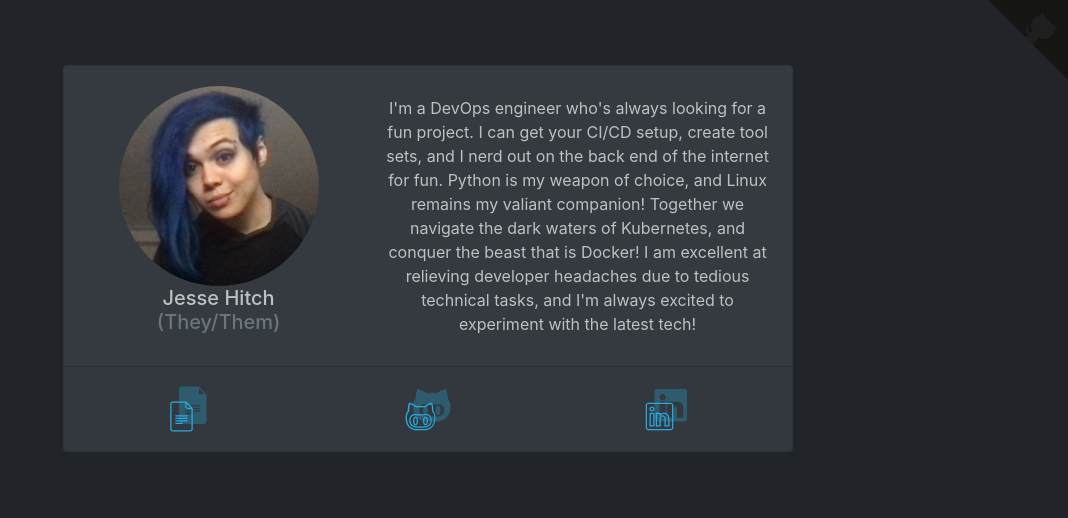
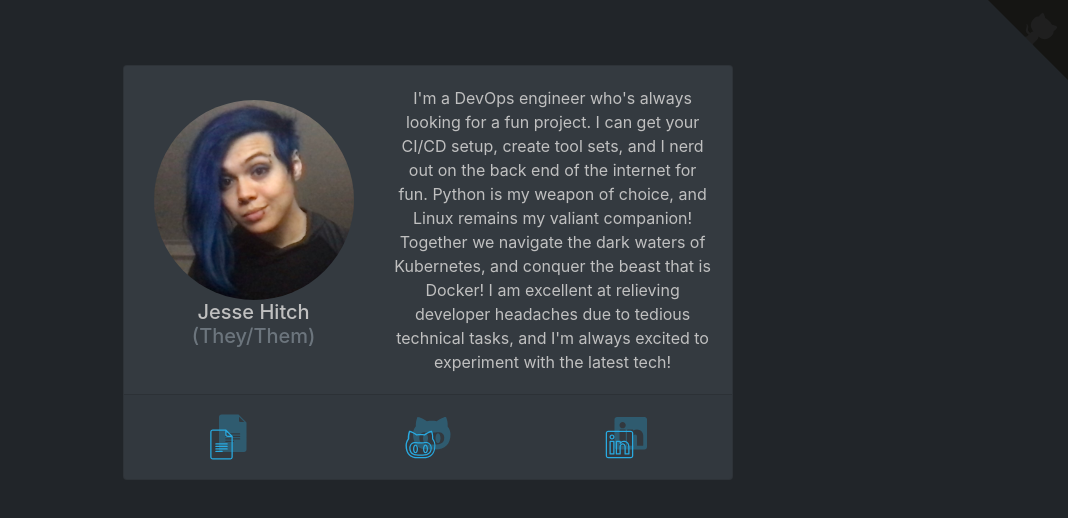
Before and after one commit to jessebot/resume-as-a-service, a React (Create React App) app: page / in a window 1280 px wide. Shown: the top 518 px of the page, without its empty margins (212-1280 px from the left). Built offline with nearby package versions, Linux system fonts and the light colour scheme.

Commit message:
fixing more sizing issues with scaling, upping version, updating ci again

```diff
--- a/package.json
+++ b/package.json
@@ -1,6 +1,6 @@
 {
   "name": "jessebot-io",
-  "version": "1.0.0",
+  "version": "1.0.1",
   "private": true,
   "dependencies": {
     "@testing-library/jest-dom": "^4.2.4",
--- a/src/App.js
+++ b/src/App.js
@@ -35,13 +35,13 @@ function renderTooltip3(props) {
 function App() {
   return (
     <div className="App">
-     <Container>
+     <Container fluid>
      <Row className="justify-content-md-center">
-      <Col md={10} sm={12} lg={8}>
+      <Col md={10} sm={12} lg={8} xl={6}>
 			<Card className="text-center" bg="dark">
 			<Card.Body>
             <Card.Text>
-            <Row className="justify-content-center" className="align-items-center">
+            <Row className="justify-content-center align-items-center">
                 <Col sm={5} xs={12}>
                    <Image src={process.env.REACT_APP_PROFILE_PHOTO} alt={process.env.REACT_APP_PROFILE_PHOTO_ALT_TEXT} style={{ height: '200px' }} roundedCircle fluid />
                    <Card.Title>{process.env.REACT_APP_NAME} <div className="text-muted">({process.env.REACT_APP_PRONOUNS})</div></Card.Title>
```
Also changed, not shown: .circleci/config.yml.
